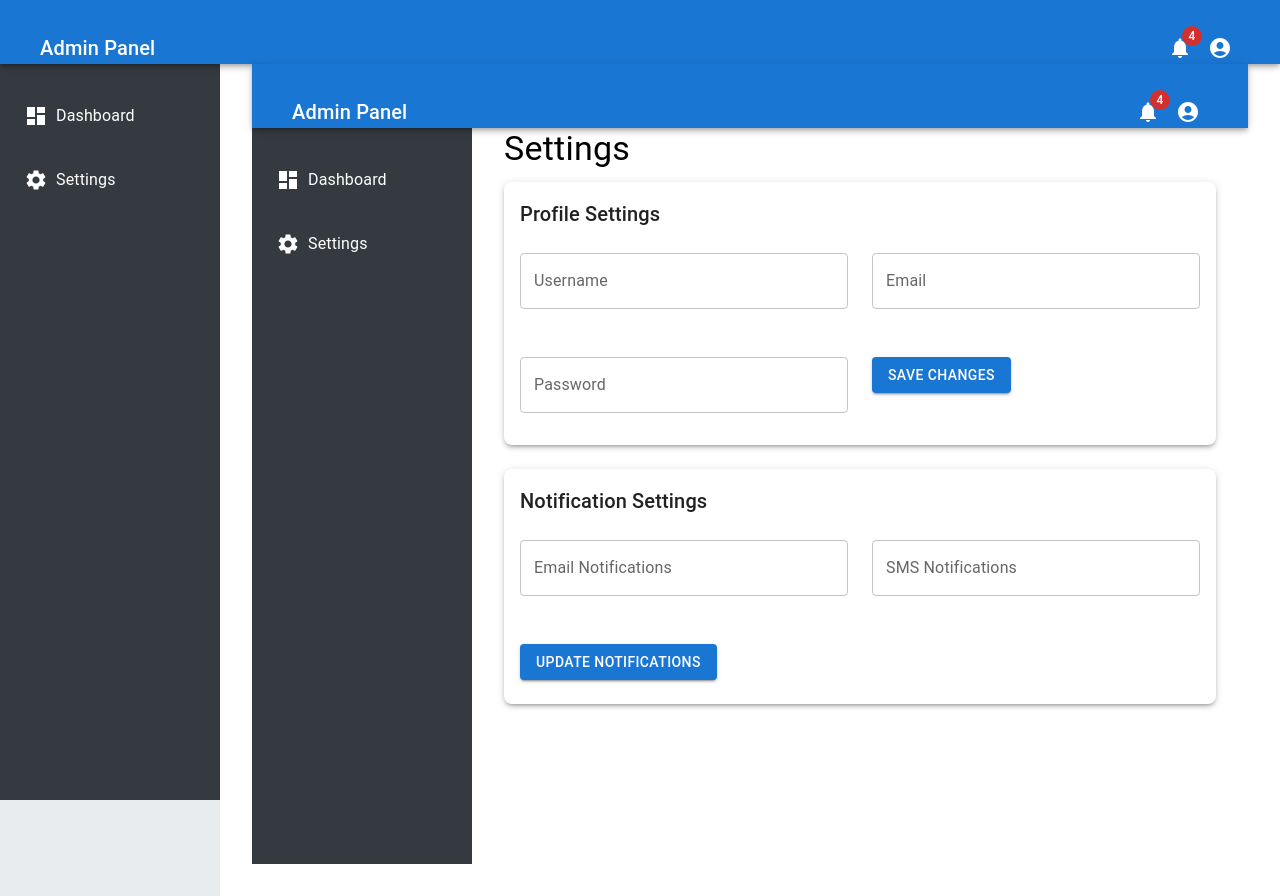
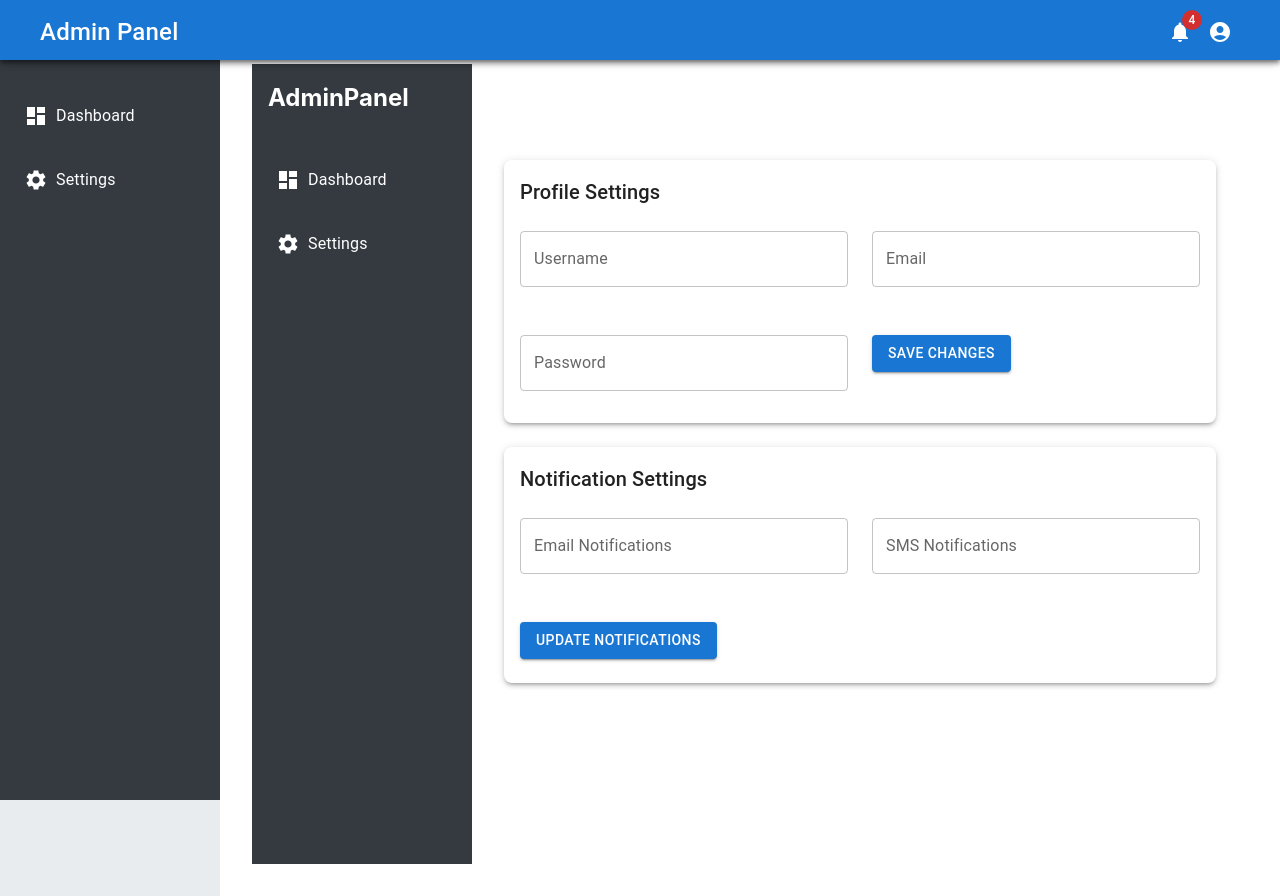
Before and after one commit to haseebbsal/admin-panel-jbscode, a Next.js app: page /settings in a window 1280 px wide. Built offline with nearby package versions, Linux system fonts and the light colour scheme.

Commit message:
errors fixed

```diff
--- a/src/app/components/Header.tsx
+++ b/src/app/components/Header.tsx
@@ -1,3 +1,5 @@
+"use client";
+
 "use client";
 
 import React from 'react';
@@ -7,11 +9,12 @@ import AccountCircle from '@mui/icons-material/AccountCircle';
 
 const Header: React.FC = () => {
   return (
-    <AppBar position="absolute" className="header">
-      <Toolbar>
+    <AppBar position="fixed" className="header">
+      <Toolbar className="toolbar">
         <Typography variant="h6" className="title">
           Admin Panel
         </Typography>
+        <div className="actions">
           <IconButton color="inherit">
             <Badge badgeContent={4} color="error">
               <NotificationsIcon />
@@ -20,6 +23,7 @@ const Header: React.FC = () => {
           <IconButton color="inherit">
             <AccountCircle />
           </IconButton>
+        </div>
       </Toolbar>
     </AppBar>
   );
--- a/src/app/global.css
+++ b/src/app/global.css
@@ -16,8 +16,7 @@
   }
 }
 
-/* src/global.css */
-
+/* global.css */
 /* global.css */
 
 html, body {
@@ -70,22 +69,35 @@ html, body {
   padding-top: 4rem;
   flex: 1;
   background-color: #ffffff;
+  overflow-x: auto;
 }
 
 .header {
   background-color: #343a40;
   color: #fff;
-  padding: 1rem;
-  position: absolute;
+  height: 60px; /* Height of the AppBar */
+  width: calc(100% - 220px); /* Full width minus the sidebar width */
+  left: 220px;
   top: 0;
-  left: 220px;
-  right: 0;
-  height: 4rem;
   z-index: 1000;
+  display: flex;
+  align-items: center;
+  padding: 0 1rem;
+}
+
+.toolbar {
+  display: flex;
+  justify-content: space-between;
+  width: 100%;
 }
 
 .header .title {
-  flex-grow: 1;
+  font-size: 1.5rem;
+}
+
+.actions {
+  display: flex;
+  align-items: center;
 }
 
 .card {
@@ -142,3 +154,22 @@ html, body {
   margin: 0;
   color: #666;
 }
+
+/* Settings Page */
+.settings-container {
+  display: flex;
+  flex-direction: column;
+  gap: 1.5rem;
+}
+
+.settings-card {
+  background: #fff;
+  border-radius: 8px;
+  box-shadow: 0 2px 4px rgba(0, 0, 0, 0.1);
+  padding: 1.5rem;
+}
+
+.settings-card h2 {
+  font-size: 1.25rem;
+  color: #333;
+}
--- a/src/app/settings/page.tsx
+++ b/src/app/settings/page.tsx
@@ -7,9 +7,10 @@ import { Card, CardContent, Typography, TextField, Button, Box, Grid } from '@mu
 const Settings: React.FC = () => {
   return (
     <Layout>
-      <Typography variant="h4" gutterBottom>
+      {/* <Typography variant="h4" gutterBottom>
         Settings
-      </Typography>
+      </Typography> */}
+      <Box mb={4} />
       <Box display="flex" flexDirection="column" gap={3}>
         <Card sx={{ borderRadius: 2, boxShadow: 3 }}>
           <CardContent>
```
Lines whose indentation alone changed are shown as unchanged.
